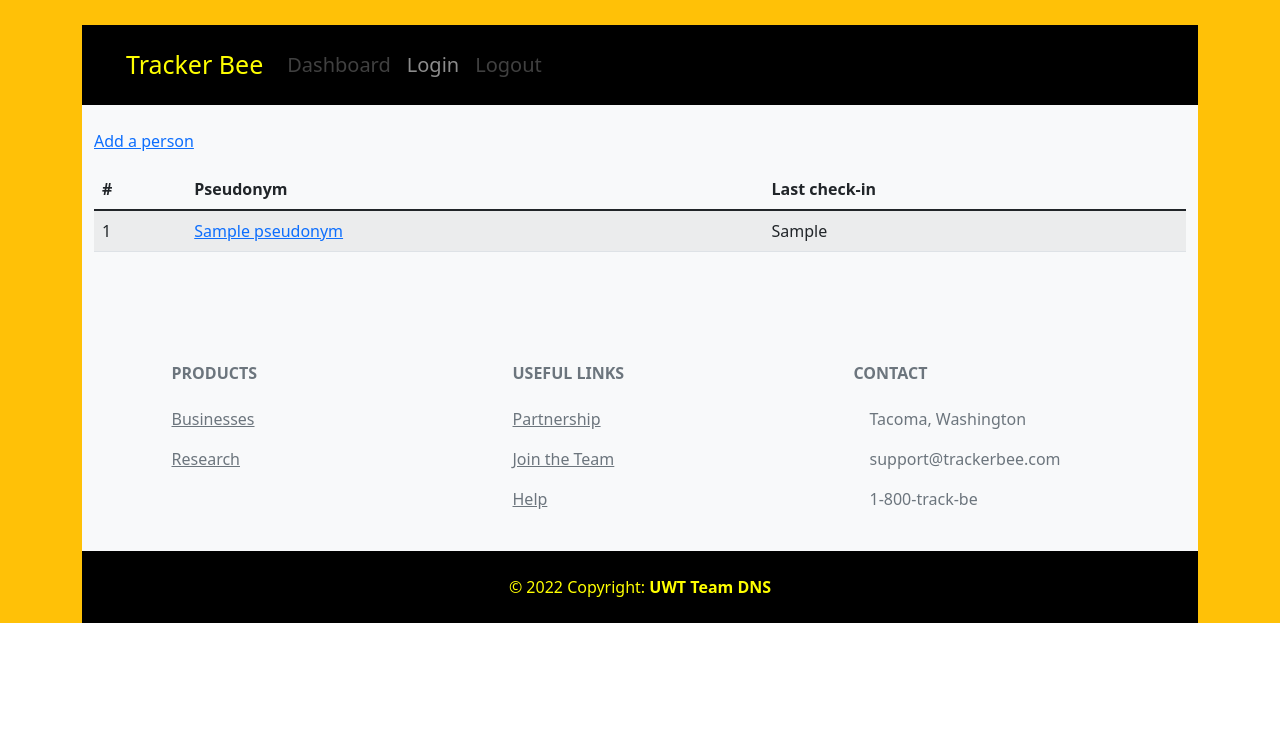
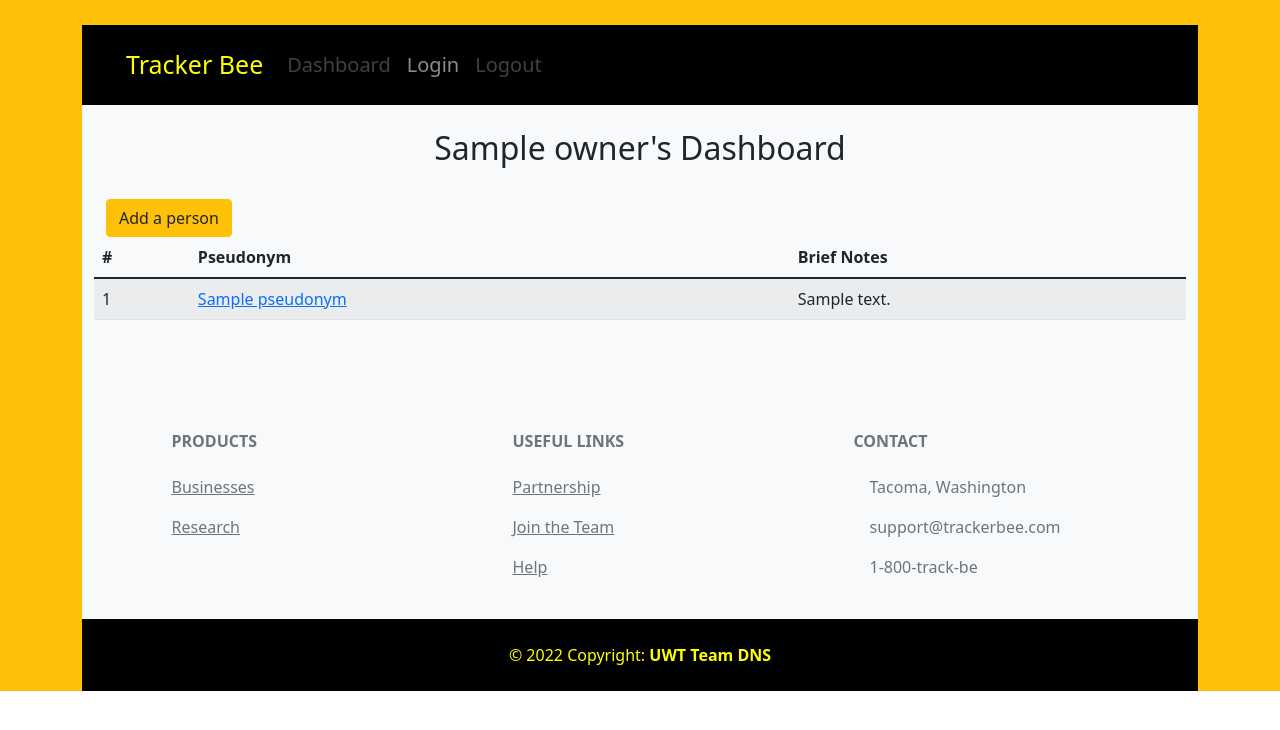
Before and after one commit to LadyLiu/behavior_tracker, a Flask app: template app/templates/dashboard.html in a window 1280 px wide. Shown: the top 730 px of the page. Run offline with Flask 2, Linux system fonts and the light colour scheme; the visitor is signed in with stand-in values (Sample User, id 1); the template is opened without the code that fills it: most values are stand-ins (such as "Sample title", 1, 10 or a date in 2020); parts of the project's set-up code (start-up, migrations or seed data) failed here and were passed over.

Commit message:
completed touch ups

```diff
--- a/app/app.py
+++ b/app/app.py
@@ -14,7 +14,6 @@ app = Flask(__name__)
 app.secret_key = "a secret"
 app.config['SQLALCHEMY_DATABASE_URI'] = 'sqlite:///db/app.db'
 app.config['SQLALCHEMY_TRACK_MODIFICATIONS'] = False
-# app.config['SQLALCHEMY_COMMIT_ON_TEARDOWN'] = True
 
 db.init_app(app)
 login.init_app(app)
@@ -27,8 +26,11 @@ def find_people():
     Currently just displays empty dashboard.  Logic for displaying a person's tracked people should be here.
     :return:
     """
+    name=None
+    if 'name' in session:
+        name = session['name']
     people = PersonModel.query.filter_by(observer_id=session['_user_id'])
-    return render_template("dashboard.html", myData=people)
+    return render_template("dashboard.html", myData=people, owner=name)
 
 
 @app.route('/person/<int:person_id>/', methods=['GET', 'POST'])
@@ -42,7 +44,11 @@ def person(person_id: int):
     if record.observer_id != int(session['_user_id']):  # Session stored as str.
         flash("Unauthorized access.  This person is not registered to you.  Please check login credentials.")
         return redirect('/dashboard')
-    session['person_id'] = person_id # for behavior_timer use
+
+    # for behavior page use
+    session['person_id'] = person_id
+    session['person_name'] = record.pseudonym
+
     form = PersonForm()
     form.pseudonym.data, form.notes.data = record.pseudonym, record.notes
     if form.validate_on_submit() and request.method == "POST":
@@ -96,8 +102,7 @@ def add_person_to_db(observer: int, pseudonym: str, notes: str):
 
 @app.route("/duration")
 def duration():
-    return render_template('/person/duration.html')
-
+    return render_template('/person/duration.html', person_name=session['person_name'], person_id=session['person_id'])
 
 @app.route("/duration_timer", methods=['GET', 'POST'])
 def duration_timer():
@@ -171,6 +176,7 @@ def login():
         user = UserModel.query.filter_by(email=email).first()
         if user is not None and user.check_password(password):
             login_user(user)
+            session['name'] = user.first_name
             return redirect('/dashboard')
     return render_template("/user/login.html", form=form)
 
--- a/app/templates/dashboard.html
+++ b/app/templates/dashboard.html
@@ -3,12 +3,24 @@
 {% block title %} Dashboard {% endblock %}
 {% block content %}
 <div class="container my-auto bg-light"><br>
+  {% if owner %}
+  <h2 class="text-center">{{ owner }}'s Dashboard</h2>
+  {% endif %}
+  <br>
+ <div class="container">      <!--   TODO center the button -->
+    <div class="row">
+      <div clas="col text-center">
+        <button class="btn btn-warning"><a class="text-dark text-decoration-none" href="{{ url_for('add_person') }}">Add
+            a person</a></button>
+      </div>
+    </div>
+  </div>
   <table class="table table-striped">
     <thead>
       <tr>
         <th scope="col">#</th>
         <th scope="col">Pseudonym</th>
-      <th scope="col">Last check-in</th>
+        <th scope="col">Brief Notes</th>
       </tr>
     </thead>
     <tbody>
@@ -16,10 +28,9 @@
       <tr>
         <td class="align-middle">{{ loop.index0 + 1 }}</td>
         <td class="align-middle"> <a href="/person/{{ person['id'] }}">{{ person['pseudonym'] }}</a></td>
-				<td class="align-middle">{{ person['last_observation']}}</td>
+        <td class="align-middle">{{ person['notes']}}</td>
       </tr>
       {% endfor %}
-   <p class="bottom"><a class="bottom" href="{{ url_for('add_person') }}">Add a person</a></p>
     </tbody>
   </table><br>
 </div>
--- a/app/templates/person/duration.html
+++ b/app/templates/person/duration.html
@@ -3,7 +3,7 @@
 {% block title %} Behavior Selection {% endblock %}
 {% block content %}
 <div class="container bg-light"><br>
-    <h1 class="header_logo text-center">Log behaviors</h1>
+    <h1 class="header_logo text-center">Log {{ person_name }}'s behaviors</h1>
     <br>
     <div class="u-center-text">
         <form method="post" id="behavior_name">
@@ -25,11 +25,9 @@
                 <span class="timer position-absolute bottom-25" id="time">0s</span>
             </p>
         </div><br><hr>
-        <!-- <div class="btn-group" role="group" aria-label="Basic mixed styles example"> -->
             <button id="save" type="button" class="btn btn-success btn-lg">Save</button>
             <button class="text-center btn btn-muted btn-sm"><a href="{{ url_for('duration') }}">Clear
                     forms</a></button>
-        <!-- </div> -->
         <hr>
         <div id="frequency_results_display">
             <strong>Frequency results of <span id="frequency_results"></span> saved</strong>
@@ -38,6 +36,8 @@
         <div id="timer_results_display">
             <strong>Timer results of <span id="timer_results"></span> seconds saved</strong>
         </div>
+        <br>
+        <p><a href="/person/{{ person_id }}">Return to {{ person_name }}'s profile</a></p>
     </div>
 
     {% block javascript %}
```
Also changed, not shown: app/db/app.db. Lines whose indentation alone changed are shown as unchanged.
